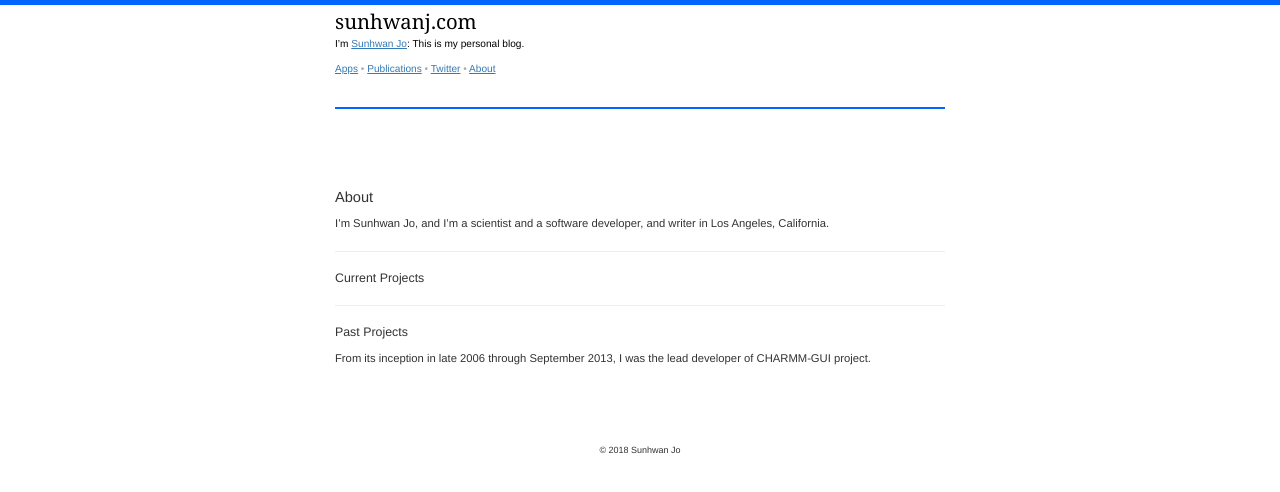
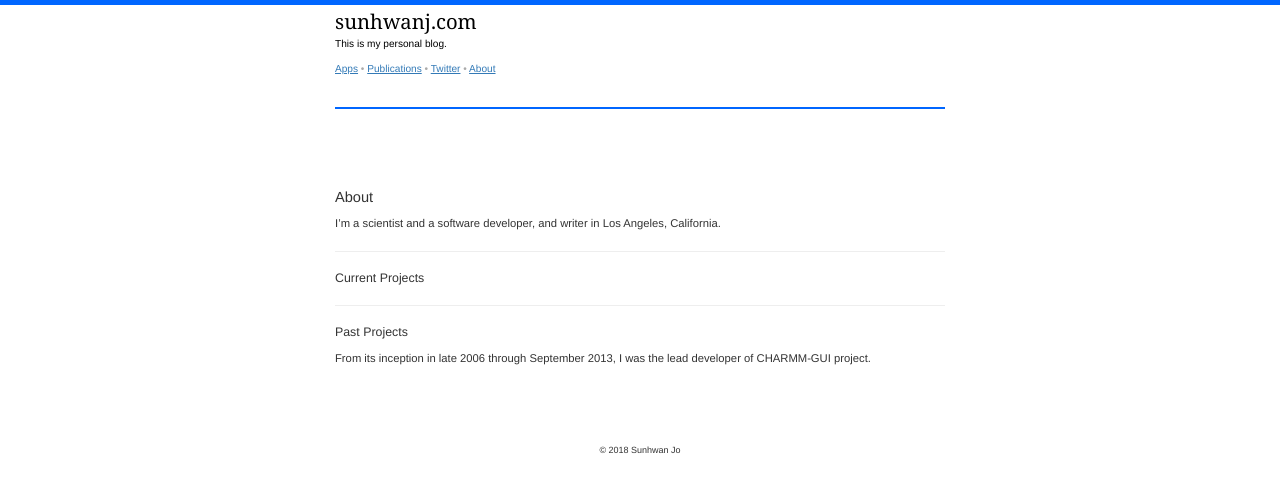
Before and after one commit to sunhwan/jo-www, a Flask app: page /about in a window 1280 px wide. Shown: the top 492 px of the page. Run offline with Flask 2, Linux system fonts and the light colour scheme; some libraries are stand-ins or nearby versions.

Commit message:
too many sunhwan jo?

```diff
--- a/templates/about.html
+++ b/templates/about.html
@@ -3,7 +3,7 @@
 {% block post %}
 <h2>About</h2>
 
-I’m Sunhwan Jo, and I’m a scientist and a software developer, and writer in Los Angeles, California.
+I’m a scientist and a software developer, and writer in Los Angeles, California.
 
 <hr>
 
--- a/templates/hello.html
+++ b/templates/hello.html
@@ -119,7 +119,6 @@
         <h1><a href="/">sunhwanj.com</a></h1>
         <div>
             <p id="description">
-                I&rsquo;m <a href="/about" rel="author">Sunhwan Jo</a>:
                 This is my personal blog.
             </p>
 
```
